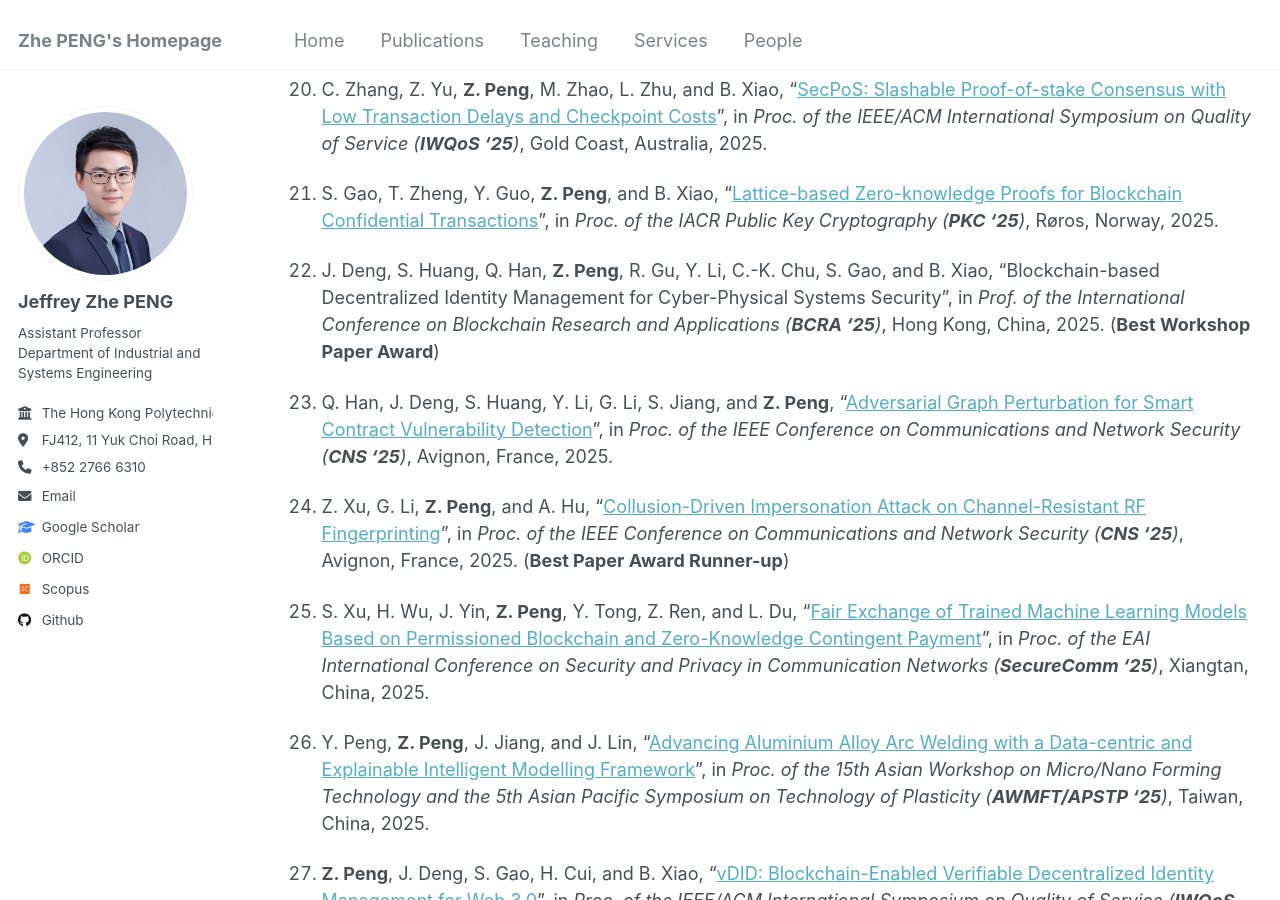
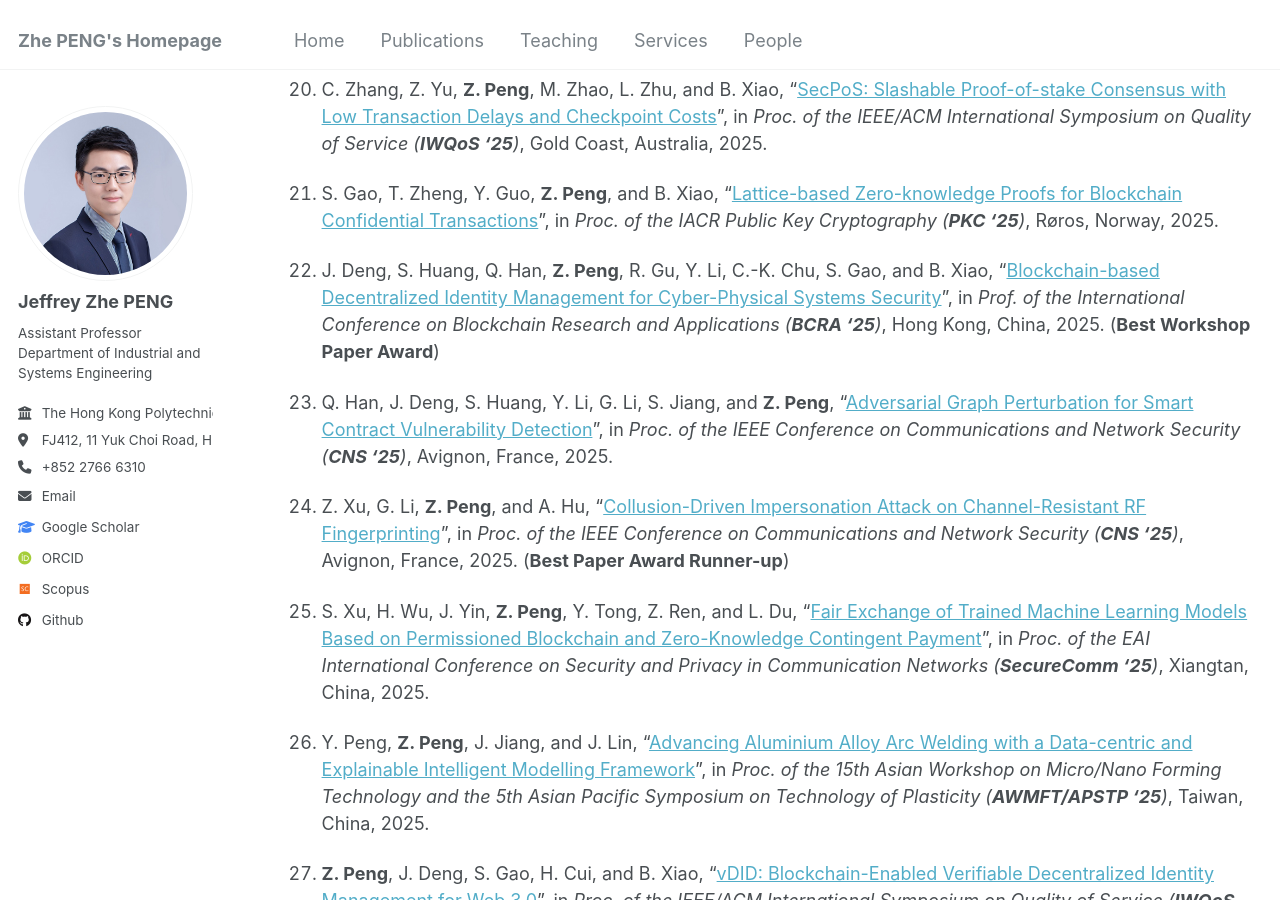
Before and after one commit to PENG-Zhe/peng-zhe.github.io, a Jekyll site: the page built from _pages/publications.md, in a window 1280 px wide and 900 px high, scrolled down 1952 px. Built offline with Jekyll 4.4.1, drawn with Linux system fonts in a browser that asks for light colours; some web fonts are replaced; part of the change alters nothing that is shown.

```diff
--- a/_pages/publications.md
+++ b/_pages/publications.md
@@ -45,7 +45,7 @@ layout: archive
 
 1. S. Gao, T. Zheng, Y. Guo, **Z. Peng**, and B. Xiao, "[Lattice-based Zero-knowledge Proofs for Blockchain Confidential Transactions](https://link.springer.com/chapter/10.1007/978-3-031-91832-2_5)", in _Proc. of the IACR Public Key Cryptography (**PKC '25**)_, Røros, Norway, 2025.
 
-1. J. Deng, S. Huang, Q. Han, **Z. Peng**, R. Gu, Y. Li, C.-K. Chu, S. Gao, and B. Xiao, "Blockchain-based Decentralized Identity Management for Cyber-Physical Systems Security", in _Prof. of the International Conference on Blockchain Research and Applications (**BCRA '25**)_, Hong Kong, China, 2025. (**Best Workshop Paper Award**)
+1. J. Deng, S. Huang, Q. Han, **Z. Peng**, R. Gu, Y. Li, C.-K. Chu, S. Gao, and B. Xiao, "[Blockchain-based Decentralized Identity Management for Cyber-Physical Systems Security](https://bcra-conf.github.io/2025/program/full-program/)", in _Prof. of the International Conference on Blockchain Research and Applications (**BCRA '25**)_, Hong Kong, China, 2025. (**Best Workshop Paper Award**)
 
 1. Q. Han, J. Deng, S. Huang, Y. Li, G. Li, S. Jiang, and **Z. Peng**, "[Adversarial Graph Perturbation for Smart Contract Vulnerability Detection](https://ieeexplore.ieee.org/document/11194994)", in _Proc. of the IEEE Conference on Communications and Network Security (**CNS '25**)_, Avignon, France, 2025.
 
```
